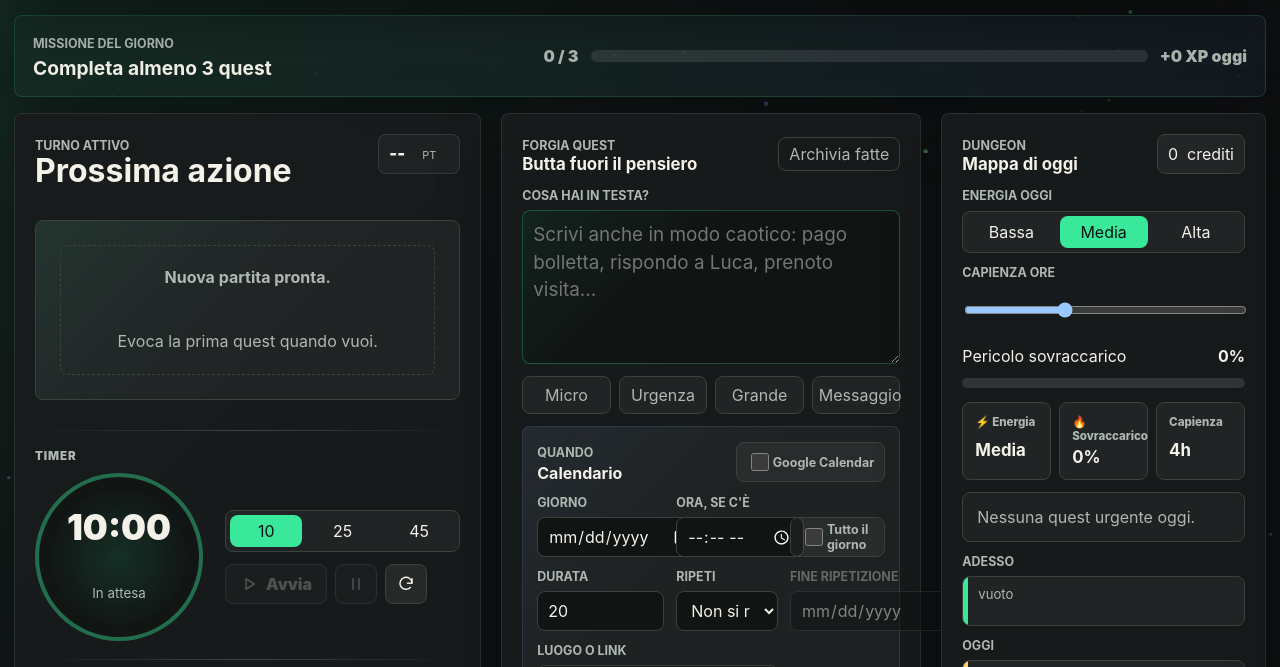
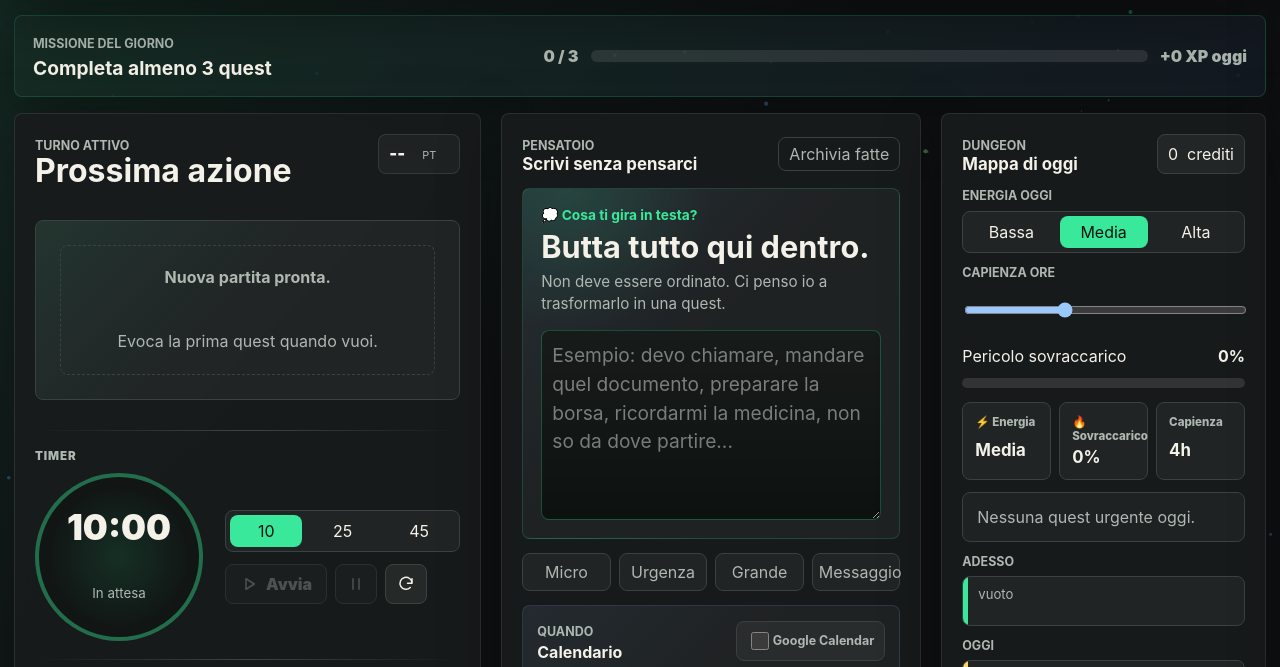
Before and after one commit to AngeloGreco02/Progetto-ADHD, a plain HTML site: page index.html in a window 1280 px wide. Shown: the part 105-772 px from the top of the page. Drawn offline with Linux system fonts and the light colour scheme; no server answers.

Commit message:
Add files via upload

```diff
--- a/index.html
+++ b/index.html
@@ -165,18 +165,20 @@
         </section>
 
         <section class="panel intake-panel" aria-labelledby="intakeTitle">
-          <div class="panel-heading">
+          <div class="panel-heading intake-heading">
             <div>
-              <span class="kicker">Forgia quest</span>
-              <h2 id="intakeTitle">Butta fuori il pensiero</h2>
+              <span class="kicker">Pensatoio</span>
+              <h2 id="intakeTitle">Scrivi senza pensarci</h2>
             </div>
             <button id="clearDone" class="ghost-button" type="button">Archivia fatte</button>
           </div>
 
           <form id="taskForm" class="task-form">
             <label class="capture-field">
-              <span>Cosa hai in testa?</span>
-              <textarea id="taskTitle" rows="4" required placeholder="Scrivi anche in modo caotico: pago bolletta, rispondo a Luca, prenoto visita..."></textarea>
+              <span class="thought-kicker">💭 Cosa ti gira in testa?</span>
+              <strong>Butta tutto qui dentro.</strong>
+              <small>Non deve essere ordinato. Ci penso io a trasformarlo in una quest.</small>
+              <textarea id="taskTitle" rows="5" required placeholder="Esempio: devo chiamare, mandare quel documento, preparare la borsa, ricordarmi la medicina, non so da dove partire..."></textarea>
             </label>
 
             <div class="rune-row" role="group" aria-label="Rune rapide">
--- a/styles.css
+++ b/styles.css
@@ -771,21 +771,53 @@ h2 {
 
 .task-form {
   display: grid;
-  gap: 12px;
+  gap: 14px;
 }
 
 .capture-field {
   grid-column: 1 / -1;
+  gap: 8px;
+  padding: 18px;
+  border: 1px solid rgba(57, 232, 154, 0.18);
+  border-radius: var(--radius);
+  background:
+    radial-gradient(circle at 12% 0%, rgba(57, 232, 154, 0.14), transparent 30%),
+    linear-gradient(135deg, rgba(104, 169, 255, 0.08), transparent 46%),
+    rgba(255, 255, 255, 0.035);
+}
+
+.thought-kicker {
+  color: var(--green);
+  font-size: 0.86rem;
+  letter-spacing: 0;
+  text-transform: none;
+}
+
+.capture-field strong {
+  font-size: clamp(1.35rem, 2.4vw, 2rem);
+  line-height: 1.05;
+}
+
+.capture-field small {
+  max-width: 34rem;
+  color: var(--muted);
+  font-size: 0.95rem;
+  line-height: 1.4;
 }
 
 .capture-field textarea {
-  min-height: 154px;
+  min-height: 190px;
+  margin-top: 8px;
   border-color: rgba(57, 232, 154, 0.28);
   background:
-    linear-gradient(135deg, rgba(57, 232, 154, 0.07), transparent 38%),
-    #101413;
-  font-size: 1.18rem;
-  line-height: 1.45;
+    linear-gradient(180deg, rgba(255, 255, 255, 0.045), transparent),
+    #0d1110;
+  font-size: 1.2rem;
+  line-height: 1.5;
+}
+
+.capture-field textarea::placeholder {
+  color: rgba(231, 239, 232, 0.48);
 }
 
 .rune-row {
@@ -916,8 +948,8 @@ h2 {
 .submit-action {
   align-self: end;
   width: 100%;
-  min-height: 58px;
-  font-size: 1.02rem;
+  min-height: 64px;
+  font-size: 1.08rem;
 }
 
 .import-bar {
```
